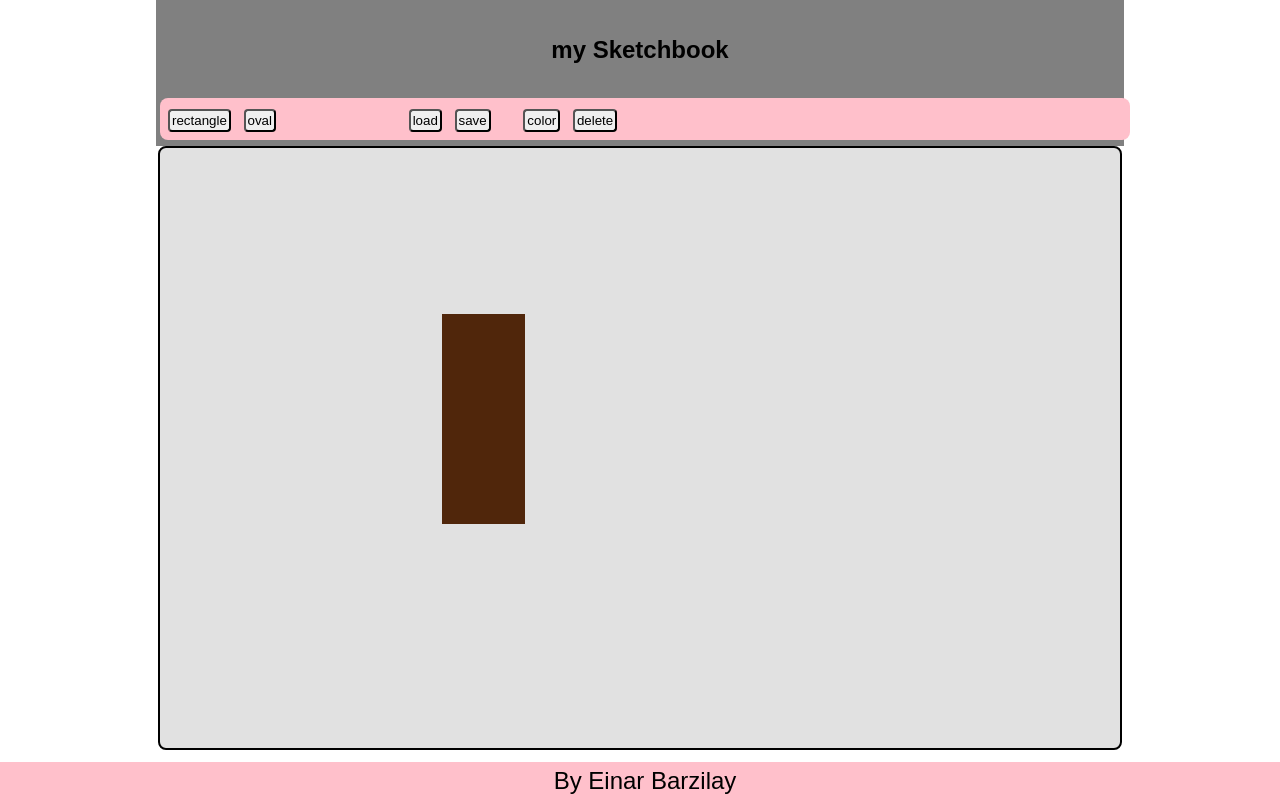
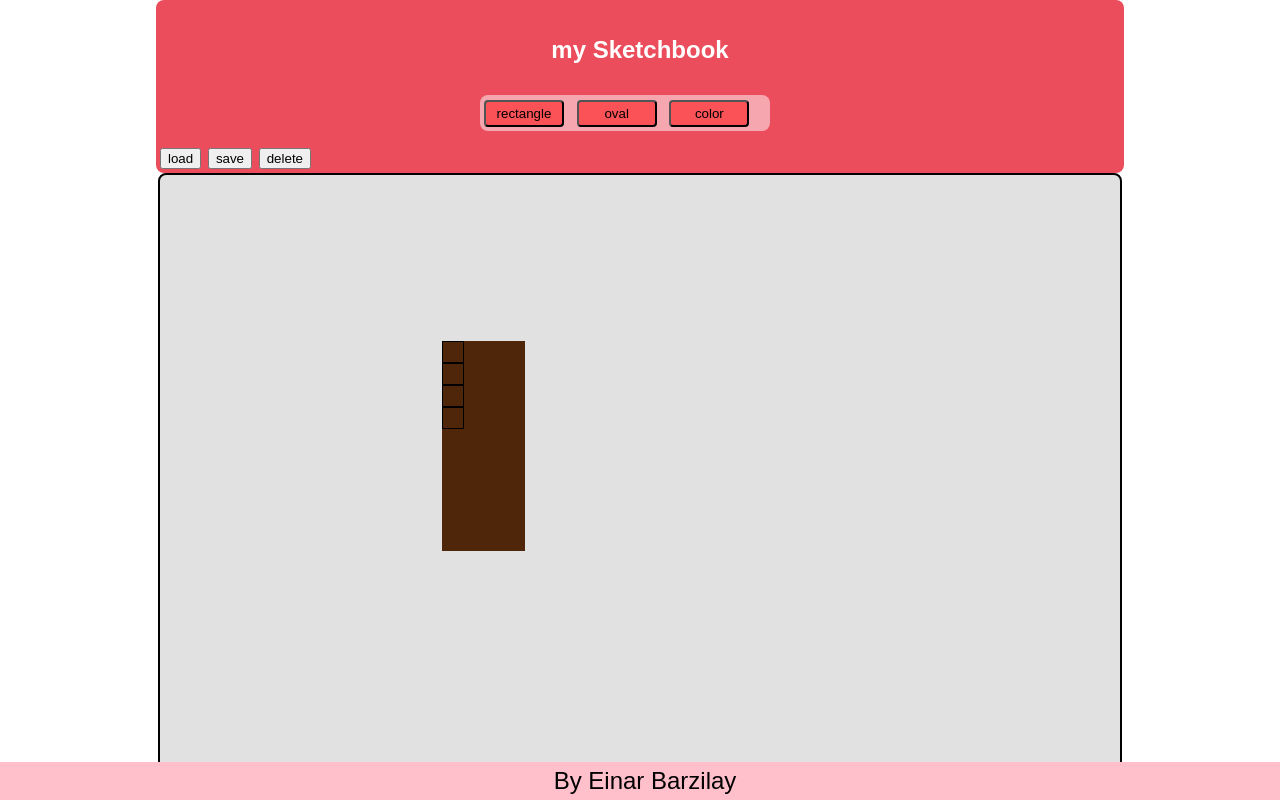
Before and after one commit to einarzb/workout, a website: page week04/sketchbook/index.html in a window 1280 px wide. Both pictures are taken after a click on the button "rectangle". Drawn offline with Linux system fonts and the light colour scheme.

Commit message:
some design changes to nav bar and header

```diff
--- a/week04/sketchbook/index.html
+++ b/week04/sketchbook/index.html
@@ -9,15 +9,8 @@
     <div class="header">
       <h4>my Sketchbook</h4>
         <div class="toolbar">
-          <span style="margin-left:0px;">
             <button id="rectMaker" type="button" name="rectangle">rectangle</button>
             <button id="ovalMaker" type="button" name="oval">oval</button>
-          </span>
-          <span style="margin-left:120px;">
-            <button id="load" type="button" name="load">load</button>
-            <button id="save" type="button" name="save">save</button>
-          </span>
-          <span style="margin-left:20px;">
             <button id="color" type="button" name="color">color</button>
             <div id="pallete">
                 <button type="button" id="pink" name="pink">pink</button>
@@ -25,8 +18,11 @@
                 <button type="button" id="red" name="red">red</button>
                 <button type="button" id="green" name="green">green</button>
             </div>
-            <button id="delete" type="button" name="delete">delete</button>
-          </span>
+        </div>
+        <div class="top-nav">
+          <button id="load" type="button" name="load">load</button>
+          <button id="save" type="button" name="save">save</button>
+          <button id="delete" type="button" name="delete">delete</button>
         </div>
       </div>
 
--- a/week04/sketchbook/script.js
+++ b/week04/sketchbook/script.js
@@ -1,5 +1,7 @@
 
 window.onload = function () {
+
+  // *************************CREATE SHAPES PART ***********************************************
 
   var rectBtn = document.getElementById("rectMaker");
   rectBtn.addEventListener("click", createRect);
@@ -7,9 +9,76 @@ window.onload = function () {
   var ovalBtn = document.getElementById("ovalMaker");
   ovalBtn.addEventListener("click", createOval);
 
-  var deleteBtn = document.getElementById("delete");
-  deleteBtn.addEventListener("click", removeShape);
+  function createRect(){
+    var shape = createRandomShape();
+    shape.classList.add("rectShape");
+    document.getElementById('canvas').appendChild(shape);
+  }
 
+  function createOval(){
+    var shape = createRandomShape();
+    shape.classList.add("ovalShape");
+    document.getElementById('canvas').appendChild(shape);
+  }
+
+  //random color and size
+  function randomSize() {
+    return (Math.round(Math.random()*200) + 50) + "px";
+  }
+
+  function randomColor() {
+      return '#'+ Math.round(0xffffff * Math.random()).toString(16);
+  }
+
+  function randomLocationWidth(){
+    return ((Math.random() * (window.innerWidth)/2 + "px"));
+  }
+
+  function randomLocationTop(){
+    return ((Math.random() * (window.innerHeight)/2 + "px"));
+  }
+
+  function createRandomShape (){
+    var shape = document.createElement("div");
+    shape.style.width = randomSize();
+    shape.style.height = randomSize();
+    shape.style.backgroundColor = randomColor();
+    shape.style.left = randomLocationWidth();
+    shape.style.top = randomLocationTop();
+    // return shape;
+    return createHandlers(shape);
+  }
+
+  // *************************CREATE SHAPE HANDLERS PART ***********************************************
+  //make squares appear only when div is pressed
+  var allShapes = document.getElementById("div");
+  allShapes.addEventListener("click", createHandlers);
+
+    function createHandlers(shape){
+      var handlers = [];
+      for (var i = 0; i < 4; i++) {
+          //create 4 handlers
+            handlers = document.createElement("div");
+            //style them
+            handlers.classList.add("handlers");
+            //append them to shape
+            shape.appendChild(handlers);
+          }
+          return shape;
+        }
+
+// *************************DELETE SHAPES PART ***********************************************
+
+    var deleteBtn = document.getElementById("delete");
+    deleteBtn.addEventListener("click", removeShape);
+
+    function removeShape(){
+      console.log("remove me");
+      var shape = createRandomShape();
+      document.getElementById('canvas').removeChild(shape);
+    }
+
+// *************************COLOR CHANGES PART ***********************************************
   var colorChangeBtn = document.getElementById("color");
   colorChangeBtn.addEventListener("click", colorChange);
   // colorChangeBtn.addEventListener("click", colorChangeBack);
@@ -26,7 +95,7 @@ window.onload = function () {
   var greenBtn = document.getElementById("green");
   greenBtn.addEventListener("click", makeGreen);
 
-
+//CHANGE IT TO TOGGLE
   function colorChange(){
     document.getElementById('pallete').style.display = "block";
   }
@@ -50,53 +119,4 @@ window.onload = function () {
   function makeGreen(){
       alert("green me");
   }
-
-  function removeShape(){
-    console.log("remove me");
-    var shape = createRandomShape();
-    document.getElementById('canvas').removeChild(shape);
-  }
-
-  function createRect(){
-    var shape = createRandomShape();
-    shape.classList.add("rectShape");
-    document.getElementById('canvas').appendChild(shape);
-  }
-
-  function createOval(){
-    var shape = createRandomShape();
-    shape.classList.add("ovalShape");
-    document.getElementById('canvas').appendChild(shape);
-  }
-
-  //random color and size
-  function randomSize() {
-    return (Math.round(Math.random()*200) + 50) + "px";
-  }
-
-  function randomColor() {
-      return '#'+ Math.round(0xffffff * Math.random()).toString(16);
-  }
-
-  function randomLocationWidth(){
-    console.log("screen width " + window.innerWidth); //1013-250
-    console.log("screen height " + window.innerHeight);//786
-
-    return ((Math.random() * (window.innerWidth)/2 + "px"));
-  }
-
-  function randomLocationTop(){
-    return ((Math.random() * (window.innerHeight)/2 + "px"));
-  }
-
-  function createRandomShape (){
-    var shape = document.createElement("div");
-    shape.style.width = randomSize();
-    shape.style.height = randomSize();
-    shape.style.backgroundColor = randomColor();
-    shape.style.left = randomLocationWidth();
-    shape.style.top = randomLocationTop();
-    return shape;
-  }
-
 }
--- a/week04/sketchbook/style.css
+++ b/week04/sketchbook/style.css
@@ -6,29 +6,52 @@ body {
 }
 
 h4 {
+  color:#fff;
   text-align: center;
 }
 .header {
   padding:4px;
   width:960px;
   margin:auto;
-  background-color: gray;
+  background-color: #eb4d5c;
+  border-radius: 8px;
 }
 
 .toolbar {
-  width:100%;
+
+  width:30%;
   display: inline-block;
   border-radius: 8px;
-  padding:5px;
-  margin:2px 0px;
-  background-color: pink;
+  padding:1px;
+  margin:-20px 50px 10px 320px;
+  background-color: rgba(255,255,255,0.5);
 }
 
-.toolbar span > button {
+.toolbar > button {
+  flex:auto;
   text-align: center;
+  min-width: 80px;
+  height:2em;
   padding:2px;
   margin:3px;
   border-radius: 4px;
+  background-color: rgba(255, 0, 0, 0.5);
+}
+
+.toolbar > button:hover {
+  flex:auto;
+  text-align: center;
+  min-width: 80px;
+  height:2em;
+  padding:2px;
+  margin:3px;
+  border-radius: 4px;
+  background-color: rgba(0, 0, 0, 0.5);
+}
+
+.top-nav{
+  top:0px;
+  right:200px;
 }
 
 #canvas {
@@ -44,6 +67,17 @@ h4 {
 
 .rectShape, .ovalShape {
   position: absolute;
+}
+
+.handlers{
+  padding:6px;
+  width:8px;
+  height:8px;
+  border:1px solid black;
+}
+
+.handlers1{
+  border:1px solid red;
 }
 
 .ovalShape {
```
